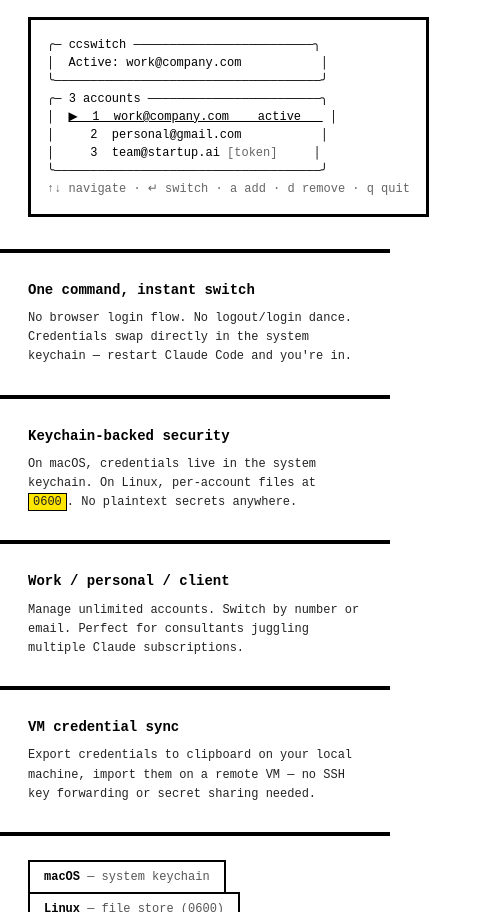
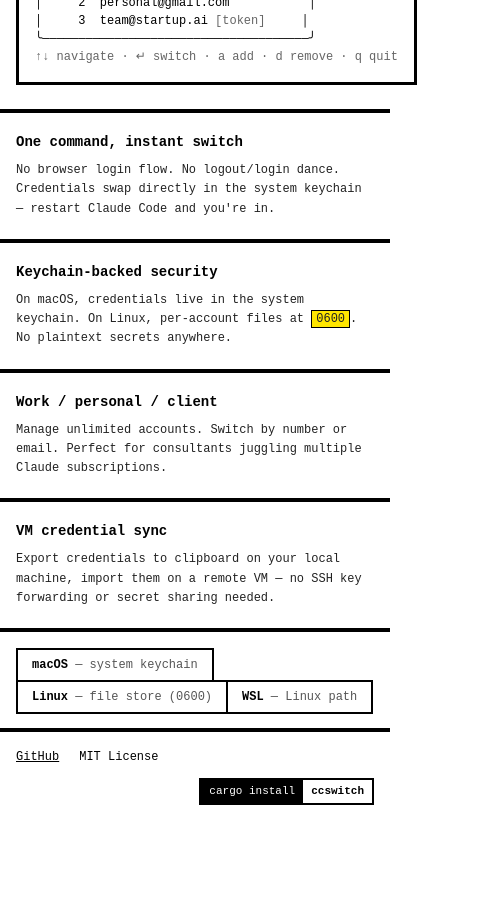
Before and after one commit to vyshnavsdeepak/ccswitch, a plain HTML site: page docs/index.html in a window 390 px wide. Shown: the part 1088-2000 px from the top of the page, 484 px wide, since content can reach past the window. After the commit the page ends 1909 px from the top, so only its background shows below. Drawn offline with Linux system fonts and the light colour scheme.

Commit message:
fix: responsive layout for mobile and tablet

```diff
--- a/docs/index.html
+++ b/docs/index.html
@@ -28,6 +28,7 @@
       font-family: monospace;
       font-size: 14px;
       line-height: 1.5;
+      overflow-x: hidden;
     }
 
     a {
@@ -74,7 +75,13 @@
 
     @media (max-width: 640px) {
       .hero { grid-template-columns: 1fr; }
-      .hero-right { border-top: 4px solid var(--black); border-left: none !important; }
+      .hero-left { border-right: none; padding: 24px 16px; }
+      .hero-right { border-top: 4px solid var(--black); border-left: none !important; padding: 24px 16px; }
+    }
+
+    @media (max-width: 580px) {
+      .hero-ascii { display: none; }
+      .hero h1 { font-size: 3rem; }
     }
 
     .hero-left {
@@ -184,13 +191,18 @@
       border-bottom: 4px solid var(--black);
     }
 
-    @media (max-width: 640px) {
+    @media (max-width: 900px) {
       .main-grid { grid-template-columns: 1fr; }
       .main-grid > *:not(:last-child) { border-bottom: 4px solid var(--black); }
+      .main-grid > *:first-child { border-right: none; }
     }
 
     .main-grid > * {
       padding: 32px 28px;
+    }
+
+    @media (max-width: 640px) {
+      .main-grid > * { padding: 24px 16px; }
     }
 
     .main-grid > *:first-child {
@@ -275,7 +287,7 @@
     }
 
     .why-cell {
-      padding: 28px;
+      padding: 24px 20px;
       border-right: 4px solid var(--black);
       border-bottom: 4px solid var(--black);
     }
@@ -284,7 +296,7 @@
     .why-cell:nth-last-child(-n+2) { border-bottom: none; }
 
     @media (max-width: 640px) {
-      .why-cell { border-right: none !important; border-bottom: 4px solid var(--black) !important; }
+      .why-cell { border-right: none !important; border-bottom: 4px solid var(--black) !important; padding: 20px 16px; }
       .why-cell:last-child { border-bottom: none !important; }
     }
 
@@ -312,7 +324,7 @@
     /* ── PLATFORMS ── */
     .platforms-row {
       border-bottom: 4px solid var(--black);
-      padding: 24px 28px;
+      padding: 20px 20px;
       display: flex;
       flex-wrap: wrap;
       gap: 0;
@@ -343,7 +355,8 @@
     }
 
     @media (max-width: 480px) {
-      footer { grid-template-columns: 1fr; gap: 12px; }
+      footer { grid-template-columns: 1fr; gap: 12px; padding: 16px; }
+      .platforms-row { padding: 16px; }
     }
 
     .footer-links {
```
